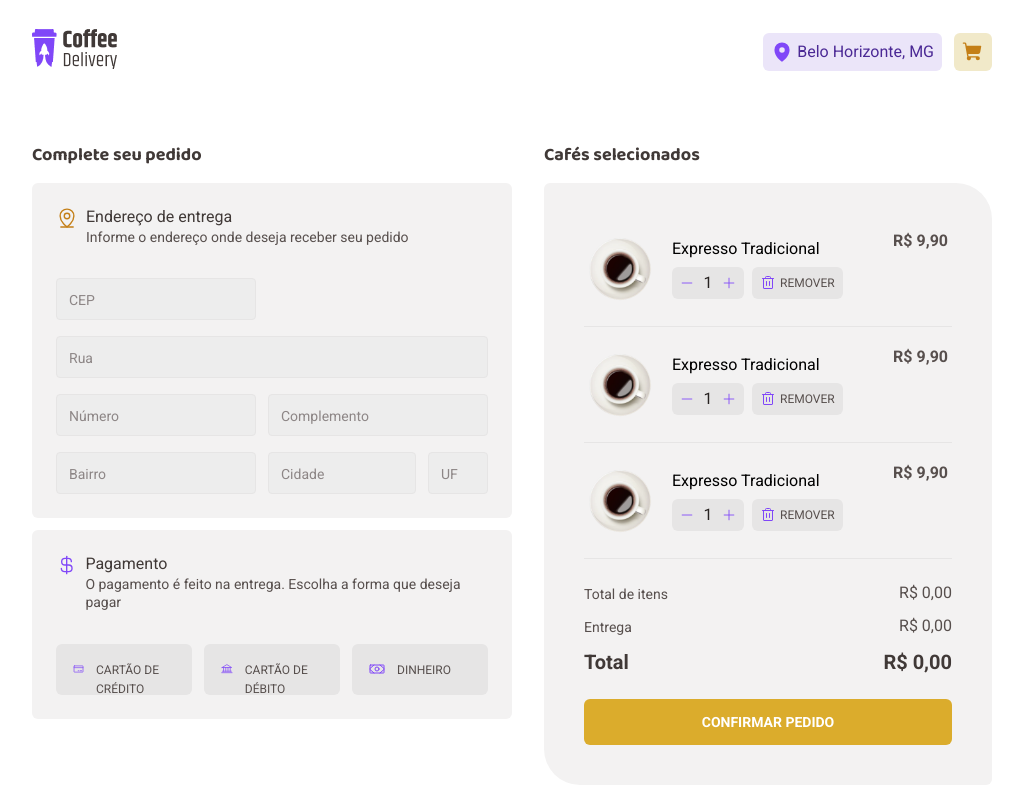
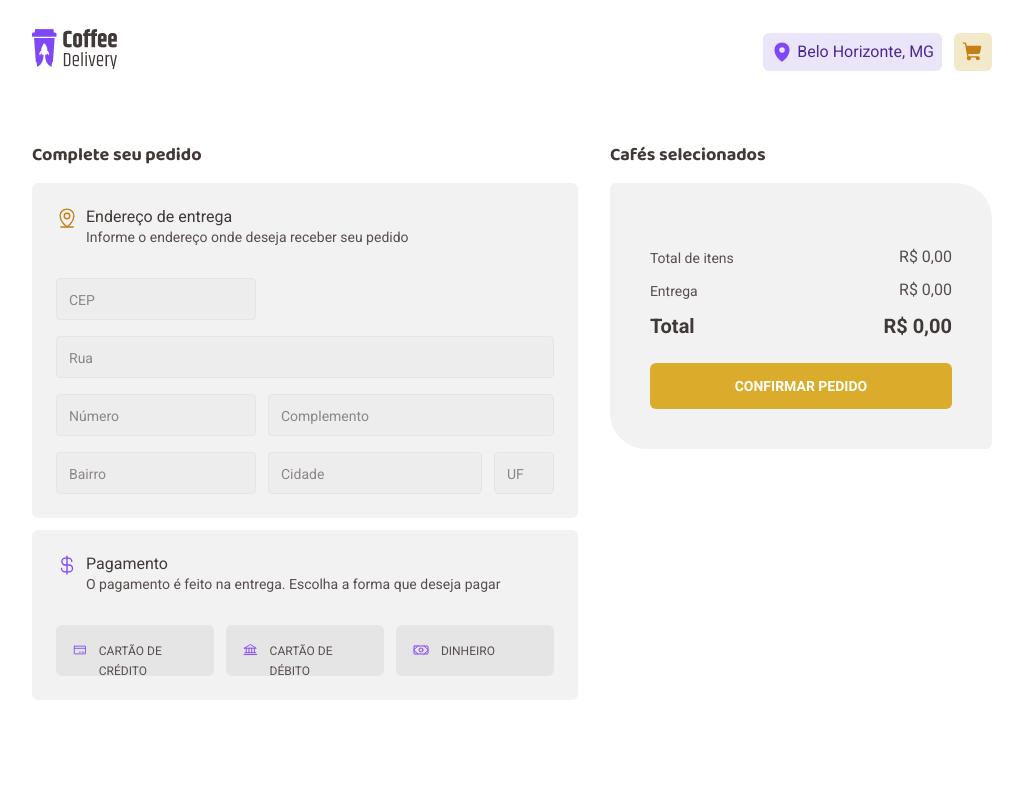
Before and after one commit to ArthurEnrique15/ignite-coffee-delivery, a React (Vite) app: page /checkout in a window 1280 px wide. Shown: the whole page, without its empty margins (128-1151 px from the left). Built offline with nearby package versions, Linux system fonts and the light colour scheme.

Commit message:
feat: show shop cart coffees correctly

```diff
--- a/src/pages/Checkout/SelectedCoffees/SelectedCoffee/index.tsx
+++ b/src/pages/Checkout/SelectedCoffees/SelectedCoffee/index.tsx
@@ -1,19 +1,29 @@
 import { Minus, Plus, Trash } from 'phosphor-react'
 
-import coffeeImg from '../../../../assets/coffeeTypes/expresso-americano.png'
+import { CartItem } from '../../../../contexts/ShopCartContext'
 import { SelectedCoffeeContainer } from './styles'
 
-export function SelectedCoffee() {
+interface SelectedCoffeeProps {
+  coffee: CartItem
+}
+
+export function SelectedCoffee({ coffee }: SelectedCoffeeProps) {
+  const { id, name, amount, price, image } = coffee
+
   return (
     <SelectedCoffeeContainer>
-      <img className="coffeeImg" src={coffeeImg} alt="" />
+      <img
+        className="coffeeImg"
+        src={`src/assets/coffeeTypes/${image}`}
+        alt=""
+      />
       <div className="coffeeInfo">
-        <span>Expresso Tradicional</span>
+        <span>{name}</span>
 
         <div className="productActions">
           <div className="productCount">
             <Minus size={14} />
-            <span>1</span>
+            <span>{amount}</span>
             <Plus size={14} />
           </div>
 
@@ -25,7 +35,7 @@ export function SelectedCoffee() {
       </div>
 
       <div className="price">
-        <span>R$ 9,90</span>
+        <span>R$ {price}</span>
       </div>
     </SelectedCoffeeContainer>
   )
--- a/src/pages/Checkout/SelectedCoffees/index.tsx
+++ b/src/pages/Checkout/SelectedCoffees/index.tsx
@@ -1,9 +1,11 @@
+import { useContext } from 'react'
+import { ShopCartContext } from '../../../contexts/ShopCartContext'
 import { SelectedCoffee } from './SelectedCoffee'
 import { SelectedCoffeesContainer } from './styles'
 
-const coffeesArray = [1, 2, 3]
+export function SelectedCoffees() {
+  const { shopCart } = useContext(ShopCartContext)
 
-export function SelectedCoffees() {
   return (
     <SelectedCoffeesContainer>
       <div className="title">
@@ -11,8 +13,8 @@ export function SelectedCoffees() {
       </div>
 
       <div className="panel">
-        {coffeesArray.map((coffee) => (
-          <SelectedCoffee />
+        {shopCart.map((coffee) => (
+          <SelectedCoffee key={coffee.id} coffee={{ ...coffee }} />
         ))}
 
         <footer>
```
